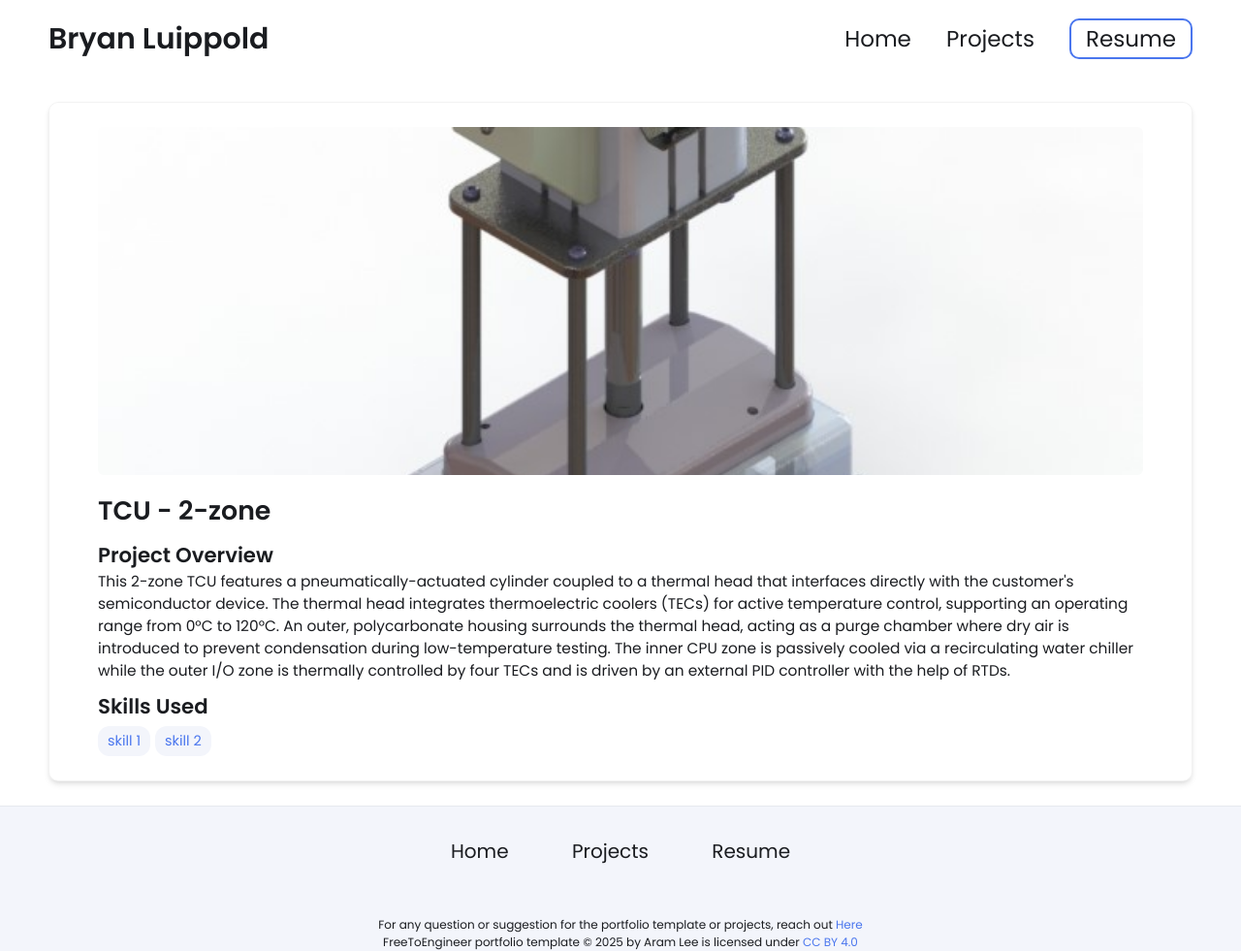
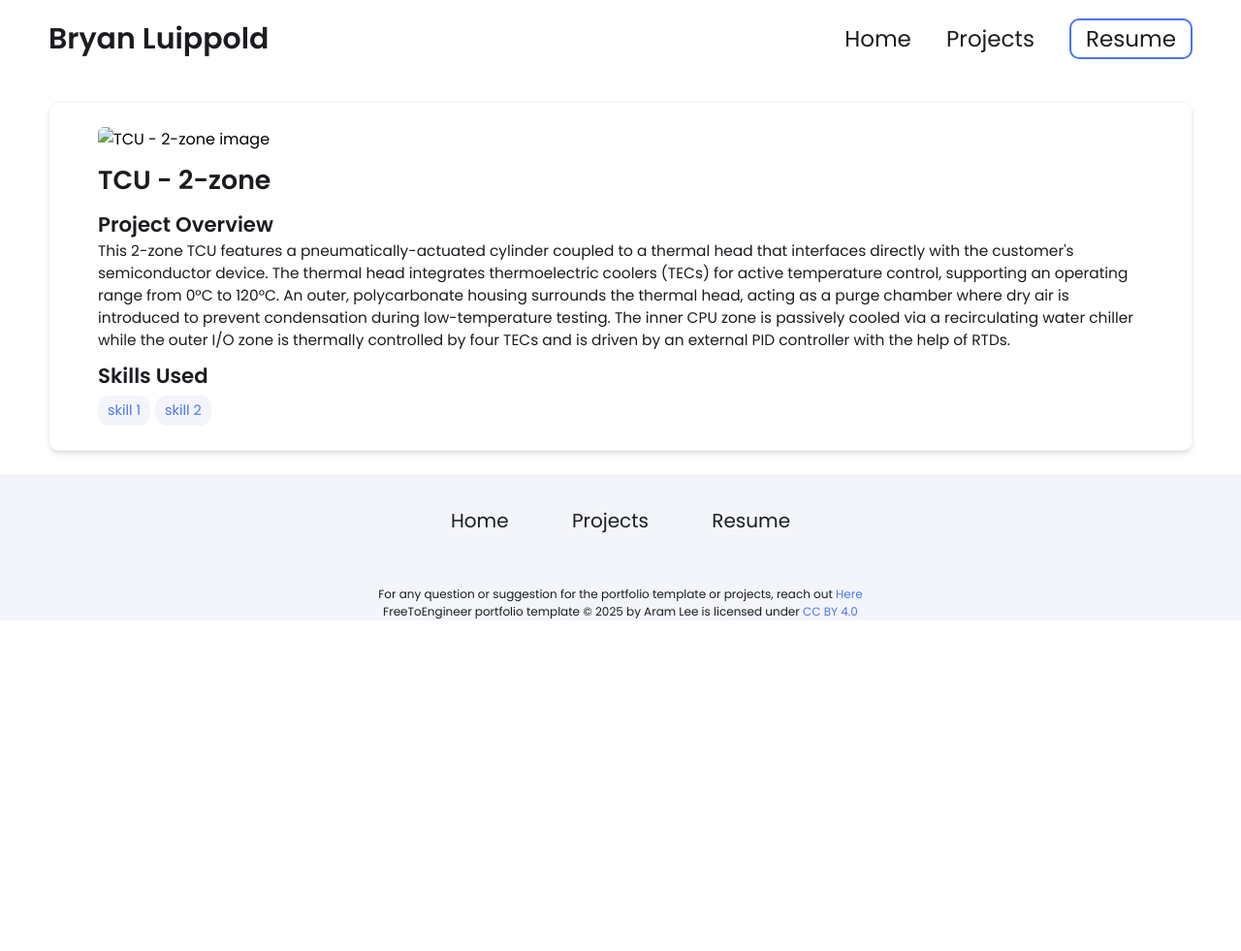
Before and after one commit to bluippold/bluippold.github.io, a Jekyll site: the page built from _projects/TCU1/index.md, in a window 1280 px wide. Shown: the whole page at 97% size. Built offline with Jekyll 4.4.1, drawn with Linux system fonts in a browser that asks for light colours; after the commit the page ends 900 px from its top, so only the background shows below that.

Commit message:
Update index.md

```diff
--- a/_projects/TCU1/index.md
+++ b/_projects/TCU1/index.md
@@ -5,5 +5,5 @@ description:  This 2-zone TCU features a pneumatically-actuated cylinder coupled
 skills:
 - skill 1
 - skill 2
-main-image: /TCU1.jpg
+main-image: ./TCU1.jpg
 ---
```
